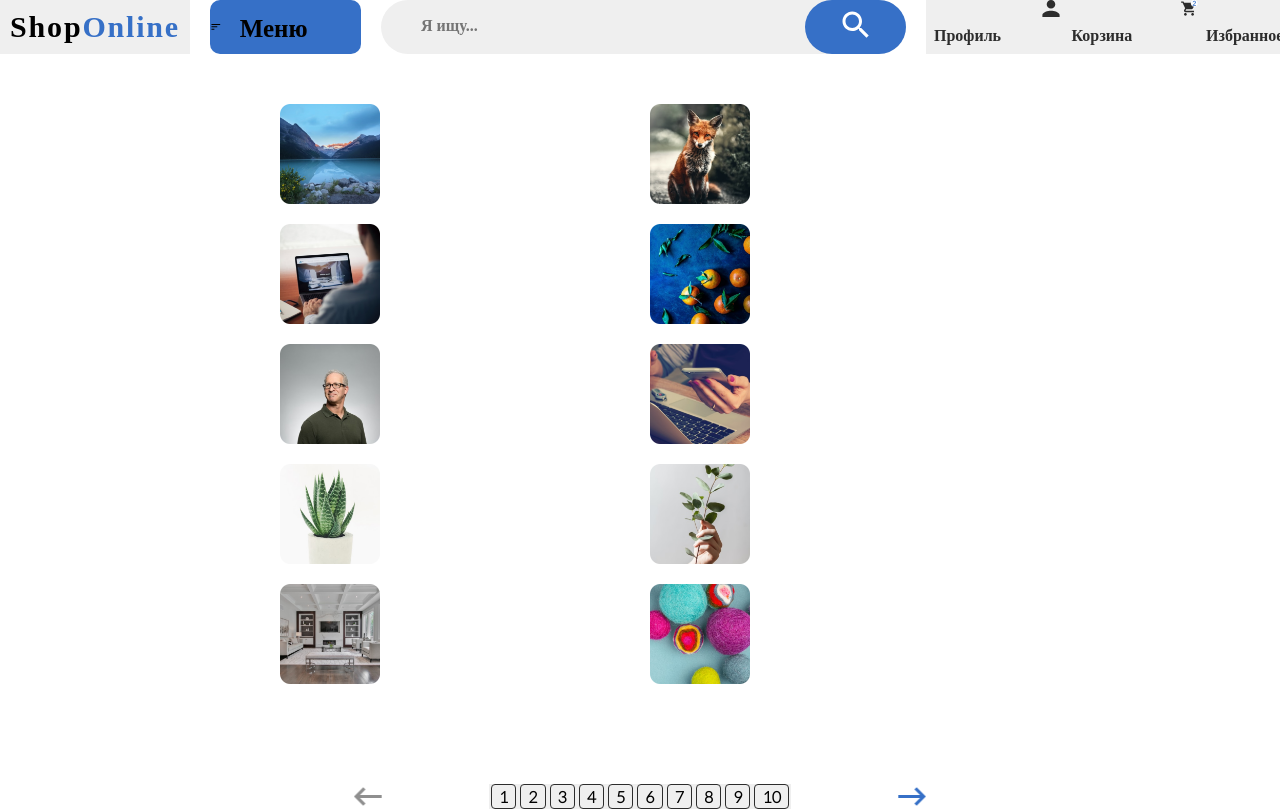
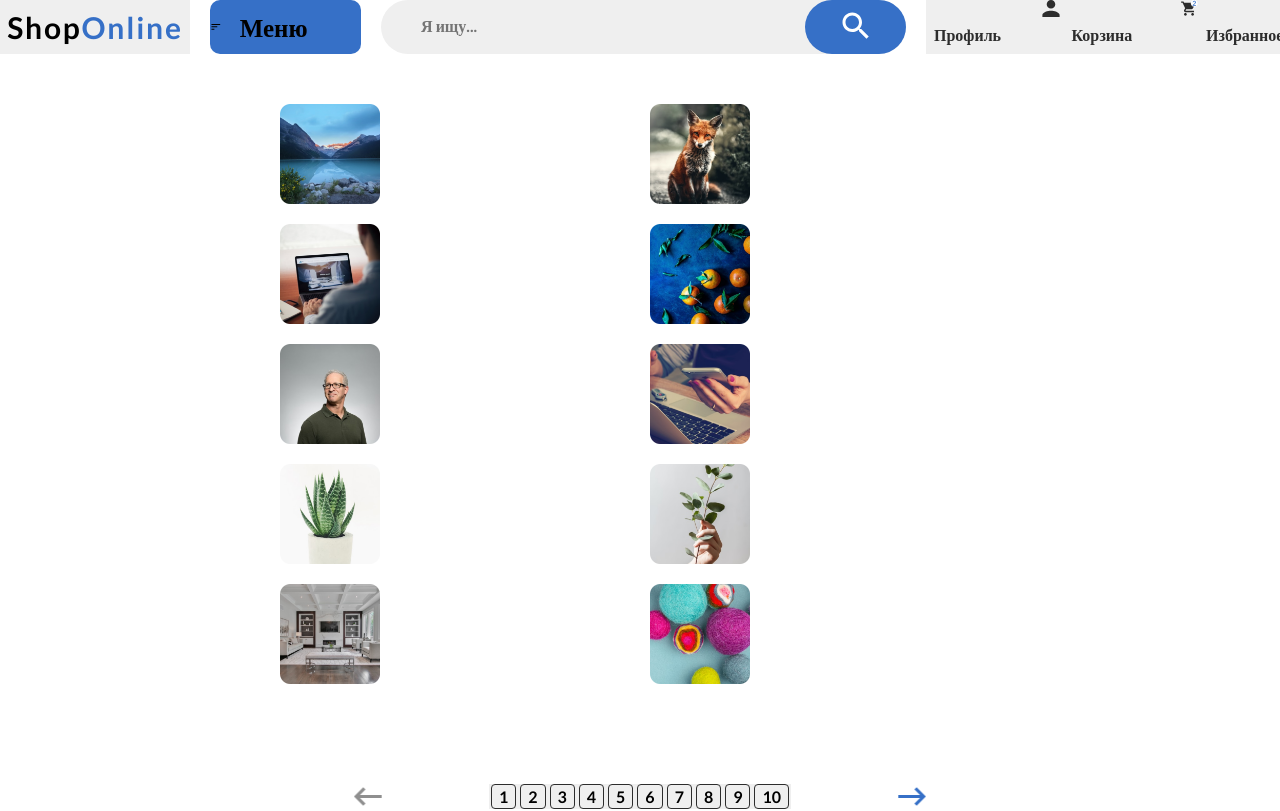
Before and after one commit to gorbunosii/ShopOnline, a plain HTML site: page blog.html in a window 1280 px wide. Shown: the top 811 px of the page. Drawn offline with Linux system fonts and the light colour scheme; no server answers.

Commit message:
add-styl2e

```diff
--- a/style/article.css
+++ b/style/article.css
@@ -2,6 +2,8 @@
 @import "header.css";
 @import "normalize.css";
 @import "start.css";
+@import url('https://fonts.googleapis.com/css2?family=Lato:wght@400;700&display=swap');
+@import url('https://fonts.googleapis.com/css2?family=Open+Sans:wght@700&display=swap');
 @import url('https://fonts.googleapis.com/css2?family=Inter:wght@500;600;700&family=Lato:wght@300&display=swap');
 
 .header {
--- a/style/blog.css
+++ b/style/blog.css
@@ -2,6 +2,8 @@
 @import "header.css";
 @import "normalize.css";
 @import "start.css";
+@import url('https://fonts.googleapis.com/css2?family=Lato:wght@400;700&display=swap');
+@import url('https://fonts.googleapis.com/css2?family=Open+Sans:wght@700&display=swap');
 @import url('https://fonts.googleapis.com/css2?family=Inter:wght@500;600;700&family=Lato:wght@300&display=swap');
 
 button {
--- a/style/start.css
+++ b/style/start.css
@@ -10,6 +10,7 @@ html {
 }
 
 body {
+    font-family: Lato;
     min-width: 320px;
     min-height: 100vh;
     margin: 0 auto;
```
